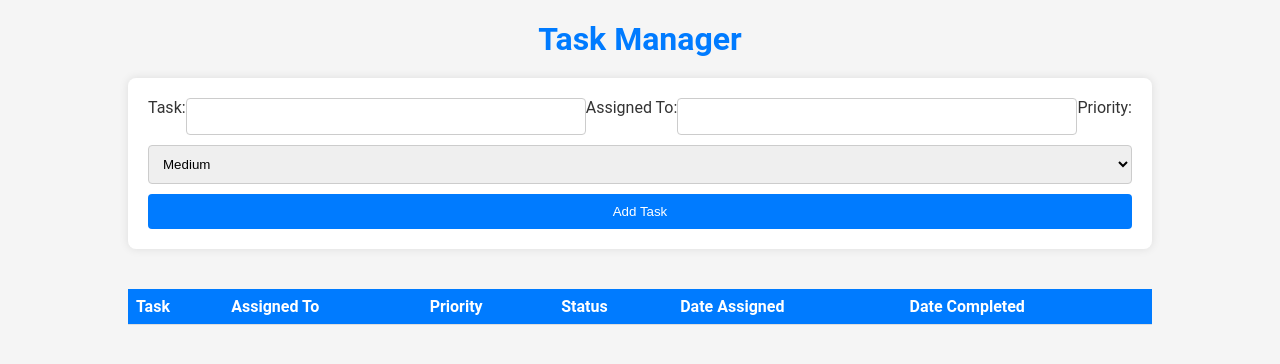
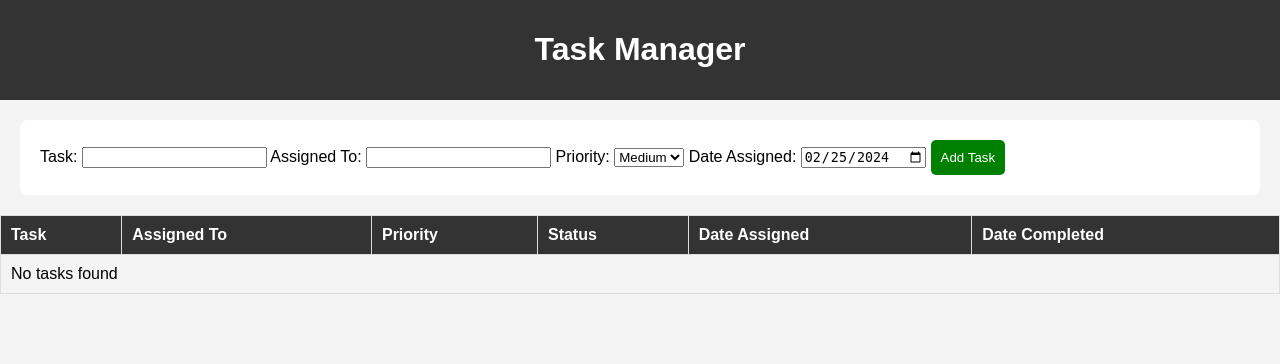
Before and after one commit to sshitol1/Task_management, a Flask app: page / in a window 1280 px wide. Shown: the top 364 px of the page. Run offline with Flask 3, Linux system fonts and the light colour scheme; data that the repository does not hold is empty.

Commit message:
Adjusting front-end commit

```diff
--- a/app.py
+++ b/app.py
@@ -1,43 +1,49 @@
 from flask import Flask, render_template, request, redirect
-import sqlite3
+import pandas as pd
 
 app = Flask(__name__)
 
-# Initialize database
-def init_db():
-    conn = sqlite3.connect('tasks.db')
-    c = conn.cursor()
-    c.execute('''CREATE TABLE IF NOT EXISTS tasks
-                 (id INTEGER PRIMARY KEY, task TEXT, assigned_to TEXT, priority TEXT, status TEXT, date_assigned TEXT, date_completed TEXT)''')
-    conn.commit()
-    conn.close()
+# Suppose you have a list of tasks
+tasks = [
+    {'task': 'Task 1', 'assigned_to': 'Alice', 'priority': 'High', 'status': 'Incomplete', 'date_assigned': '2024-02-24', 'date_completed': None},
+    {'task': 'Task 2', 'assigned_to': 'Bob', 'priority': 'Medium', 'status': 'Complete', 'date_assigned': '2024-02-23', 'date_completed': '2024-02-24'},
+    # Add more tasks as needed
+]
 
-init_db()
+# Function to save tasks to an Excel file
+def save_tasks_to_excel(tasks, filename):
+    df = pd.DataFrame(tasks)
+    df.to_excel(filename, index=False)
 
-# Route for the homepage
 @app.route('/')
 def index():
-    conn = sqlite3.connect('tasks.db')
-    c = conn.cursor()
-    c.execute("SELECT * FROM tasks ORDER BY id DESC")
-    tasks = c.fetchall()
-    conn.close()
     return render_template('index.html', tasks=tasks)
 
-# Route to add a new task
-@app.route('/add', methods=['POST'])
+@app.route('/add_task', methods=['POST'])
 def add_task():
-    task = request.form['task']
-    assigned_to = request.form['assigned_to']
-    priority = request.form['priority']
-    date_assigned = request.form.get('date_assigned', '')  # Optional field
+    # Retrieve form data
+    task = request.form.get('task')
+    assigned_to = request.form.get('assigned_to')
+    priority = request.form.get('priority')
+    # Add more fields as necessary
 
-    conn = sqlite3.connect('tasks.db')
-    c = conn.cursor()
-    c.execute("INSERT INTO tasks (task, assigned_to, priority, status, date_assigned, date_completed) VALUES (?, ?, ?, 'Pending', ?, '')",
-              (task, assigned_to, priority, date_assigned))
-    conn.commit()
-    conn.close()
+    # Create a new task dictionary
+    new_task = {
+        'task': task,
+        'assigned_to': assigned_to,
+        'priority': priority,
+        'status': 'Incomplete',
+        'date_assigned': pd.Timestamp('today').strftime('%Y-%m-%d'),
+        'date_completed': None
+    }
+
+    # Add the new task to the list of tasks
+    tasks.append(new_task)
+
+    # Save the tasks to an Excel file
+    save_tasks_to_excel(tasks, 'tasks.xlsx')
+
+    # Redirect to the home page
     return redirect('/')
 
 if __name__ == '__main__':
--- a/static/styles.css
+++ /dev/null
@@ -1,87 +0,0 @@
-/* Basic Reset */
-* {
-    margin: 0;
-    padding: 0;
-    box-sizing: border-box;
-}
-
-body {
-    font-family: 'Roboto', sans-serif;
-    background-color: #F5F5F5;
-    color: #333333;
-}
-
-/* Header Styles */
-h1 {
-    text-align: center;
-    color: #007BFF;
-    margin: 20px 0;
-}
-
-/* Form Styles */
-.add-task-form {
-    width: 80%;
-    margin: 0 auto;
-    padding: 20px;
-    background-color: #ffffff;
-    box-shadow: 0 0 10px rgba(0,0,0,0.1);
-    border-radius: 8px;
-}
-
-.add-task-form form {
-    display: flex;
-    flex-wrap: wrap;
-    justify-content: space-between;
-}
-
-.add-task-form input[type="text"],
-.add-task-form select {
-    flex: 1 1 40%; /* Adjusts the basis size and allows wrapping for small screens */
-    margin-bottom: 10px;
-    padding: 10px;
-    border: 1px solid #ccc;
-    border-radius: 4px;
-}
-
-.add-task-form input[type="submit"] {
-    flex: 1 1 100%; /* Takes full width */
-    background-color: #007BFF;
-    color: white;
-    padding: 10px;
-    border: none;
-    border-radius: 4px;
-    cursor: pointer;
-    text-align: center;
-}
-
-.add-task-form input[type="submit"]:hover {
-    background-color: #0056b3;
-}
-
-/* Table Styles */
-.task-table {
-    width: 80%;
-    margin: 20px auto;
-    overflow-x: auto;
-}
-
-table {
-    width: 100%;
-    border-collapse: collapse;
-    margin-top: 20px; /* Adds space between form and table */
-}
-
-th, td {
-    text-align: left;
-    padding: 8px;
-    border-bottom: 1px solid #ddd;
-}
-
-th {
-    background-color: #007BFF;
-    color: white;
-}
-
-tr:nth-child(even) {
-    background-color: #f2f2f2;
-}
--- a/templates/index.html
+++ b/templates/index.html
@@ -2,25 +2,91 @@
 <html lang="en">
 <head>
     <meta charset="UTF-8">
+    <meta name="viewport" content="width=device-width, initial-scale=1.0">
     <title>Task Manager</title>
-    <link rel="stylesheet" href="/static/styles.css">
+    <link rel="stylesheet" href="styles.css">
+    <script>
+        var tasks = []; // This will hold our tasks
+
+        window.onload = function() {
+        // Set the date_assigned input to today's date by default
+        var today = new Date().toISOString().split('T')[0];
+        document.getElementById('date_assigned').value = today;
+        };
+
+        function addTask() {
+            var taskInput = document.getElementById('task');
+            var assignedToInput = document.getElementById('assigned_to');
+            var priorityInput = document.getElementById('priority');
+            var dateAssignedInput = document.getElementById('date_assigned');
+
+            var task = {
+                task: taskInput.value,
+                assigned_to: assignedToInput.value,
+                priority: priorityInput.value,
+                date_assigned: dateAssignedInput.value || new Date().toISOString().split('T')[0], // Use the input value or today's date if not set
+                status: 'Pending',
+                date_completed: null
+            };
+
+            tasks.push(task);
+
+            updateTaskList();
+            document.getElementById('task-form').reset();
+            document.getElementById('date_assigned').value = new Date().toISOString().split('T')[0]; // Reset the date to today after adding a task
+
+            return false;
+        }
+
+
+        function updateTaskList() {
+            var taskList = document.getElementById('task-list');
+            taskList.innerHTML = ''; // Clear the task list
+
+            if (tasks.length === 0) {
+                taskList.innerHTML = '<tr><td colspan="6">No tasks found</td></tr>';
+                return;
+            }
+
+            tasks.forEach(function(task, index) {
+                var row = '<tr>' +
+                    '<td>' + task.task + '</td>' +
+                    '<td>' + task.assigned_to + '</td>' +
+                    '<td>' + task.priority + '</td>' +
+                    '<td>' + task.status + '</td>' +
+                    '<td>' + task.date_assigned + '</td>' +
+                    '<td>' + (task.date_completed ? task.date_completed : 'N/A') + '</td>' +
+                    '</tr>';
+                taskList.innerHTML += row; // Add the row to the task list
+            });
+        }
+
+        document.addEventListener('DOMContentLoaded', updateTaskList); // Update the task list on page load
+    </script>
 </head>
 <body>
+
+<div class="header">
     <h1>Task Manager</h1>
-    <div class="add-task-form">
-        <form action="/add" method="post">
-            Task: <input type="text" name="task" required>
-            Assigned To: <input type="text" name="assigned_to" required>
-            Priority: <select name="priority">
+</div>
+
+<div class="task-form">
+    <form id="task-form" onsubmit="return addTask()">
+        Task: <input type="text" id="task" required>
+        Assigned To: <input type="text" id="assigned_to" required>
+        Priority:
+        <select id="priority" required>
             <option value="High">High</option>
             <option value="Medium" selected>Medium</option>
             <option value="Low">Low</option>
         </select>
-            <input type="submit" value="Add Task">
+        Date Assigned: <input type="date" id="date_assigned" name="date_assigned">
+        <input type="submit" value="Add Task" class="btn">
     </form>
 </div>
-    <div class="task-table" style="margin-top: 20px;">
-        <table>
+
+<table class="task-table">
+    <thead>
         <tr>
             <th>Task</th>
             <th>Assigned To</th>
@@ -29,17 +95,11 @@
             <th>Date Assigned</th>
             <th>Date Completed</th>
         </tr>
-            {% for task in tasks %}
-            <tr>
-                <td>{{ task[1] }}</td>
-                <td>{{ task[2] }}</td>
-                <td>{{ task[3] }}</td>
-                <td>{{ task[4] }}</td>
-                <td>{{ task[5] }}</td>
-                <td>{{ task[6] }}</td>
-            </tr>
-            {% endfor %}
+    </thead>
+    <tbody id="task-list">
+        <!-- Task rows will be added here by JavaScript -->
+    </tbody>
 </table>
-    </div>
+
 </body>
 </html>
--- /dev/null
+++ b/templates/styles.css
@@ -0,0 +1,48 @@
+body {
+    font-family: Arial, sans-serif;
+    background-color: #f4f4f4;
+    margin: 0;
+    padding: 0;
+}
+.header {
+    background-color: #333;
+    color: white;
+    padding: 10px 20px;
+    text-align: center;
+}
+.task-form {
+    background-color: #fff;
+    padding: 20px;
+    margin: 20px;
+    border-radius: 8px;
+}
+.task-table {
+    width: 100%;
+    margin-top: 20px;
+    border-collapse: collapse;
+}
+.task-table, .task-table th, .task-table td {
+    border: 1px solid #ddd;
+}
+.task-table th, .task-table td {
+    padding: 10px;
+    text-align: left;
+}
+.task-table th {
+    background-color: #333;
+    color: white;
+}
+.task-table tr:nth-child(even) {
+    background-color: #f2f2f2;
+}
+.btn {
+    padding: 10px;
+    background-color: green;
+    color: white;
+    border: none;
+    border-radius: 5px;
+    cursor: pointer;
+}
+.btn:hover {
+    background-color: darkgreen;
+}
```
Also changed, not shown: 1 other file. Lines whose indentation alone changed are shown as unchanged.
